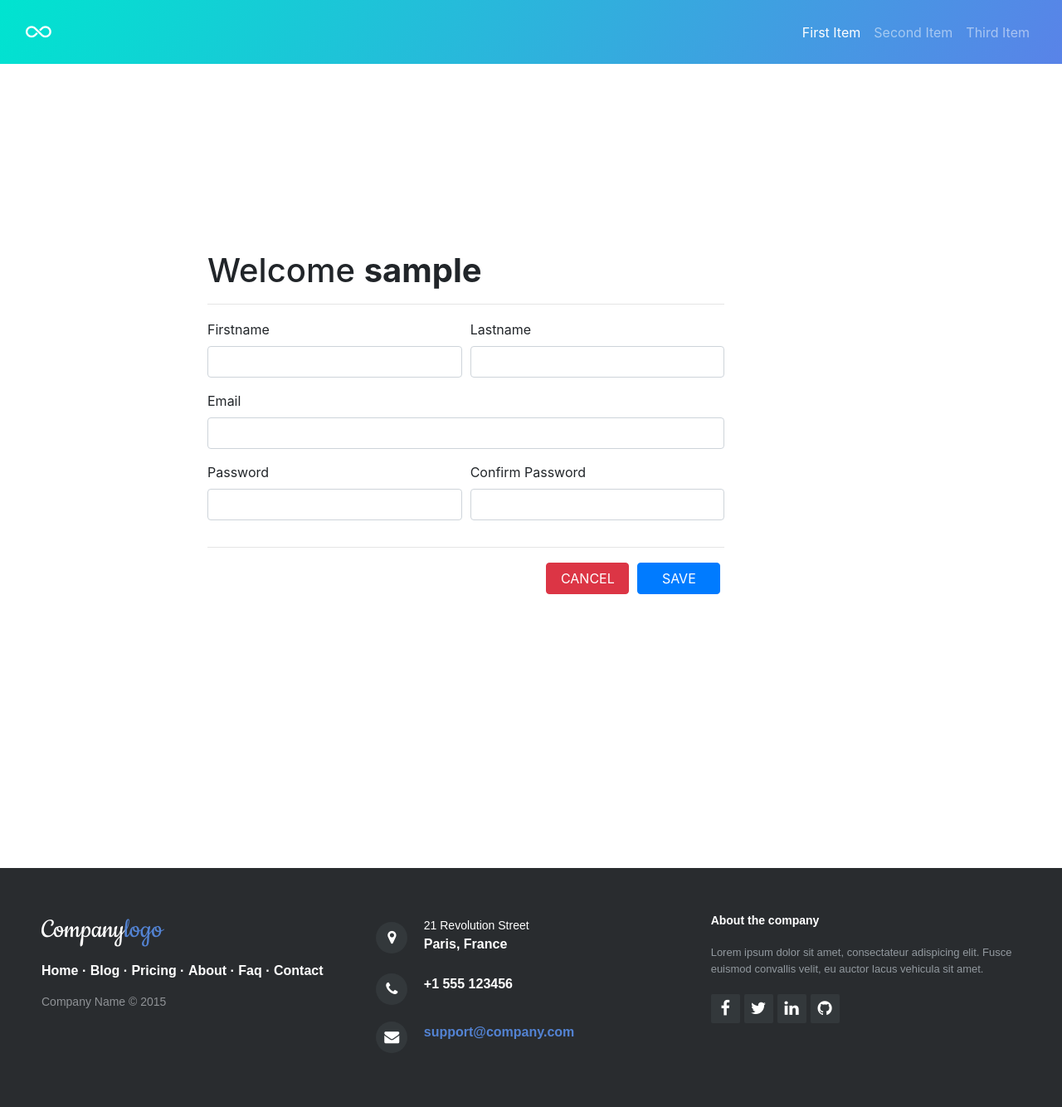
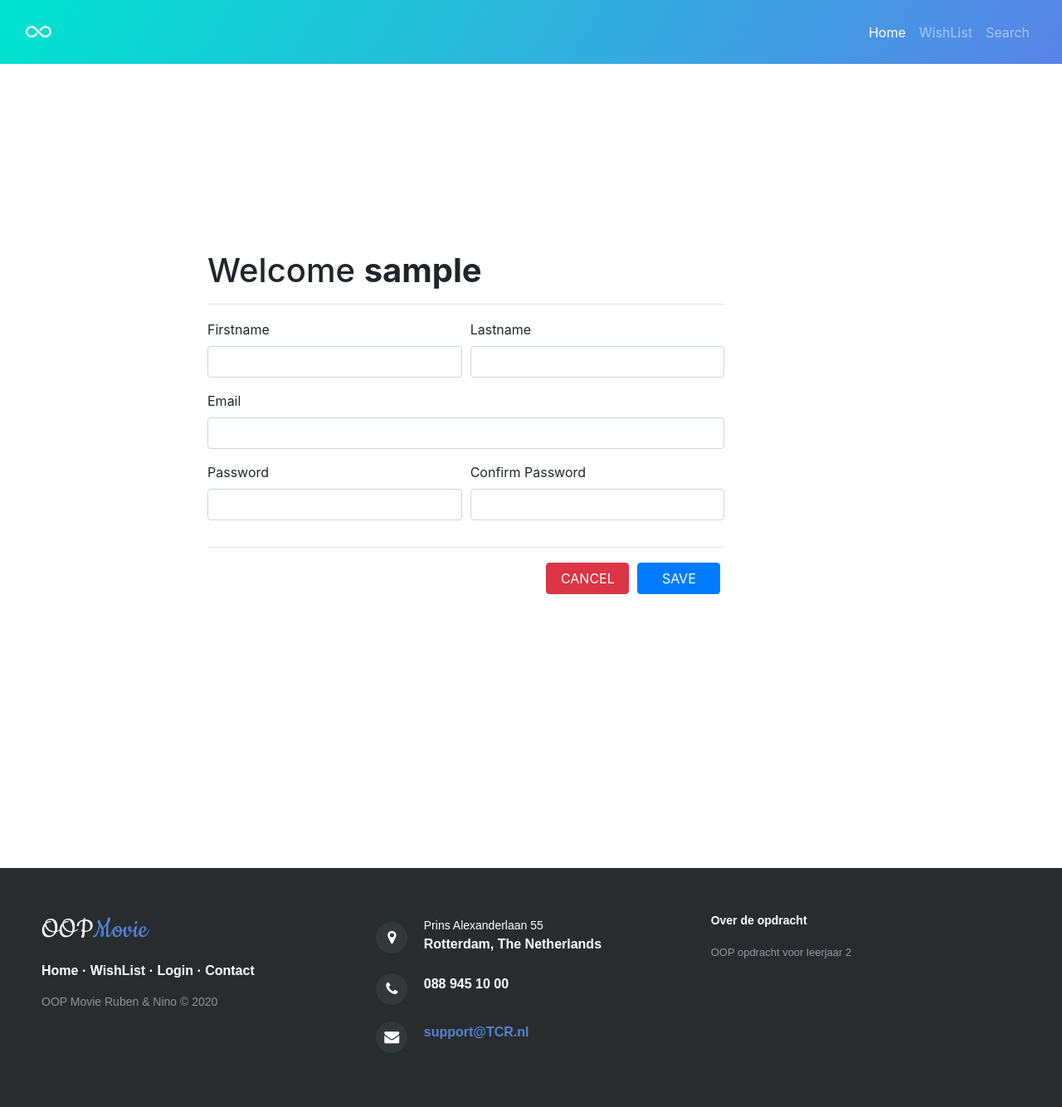
Before and after one commit to RubenCorver/ProjectOOPMovie, a PHP site: page /profile.php in a window 1280 px wide. Shown: the whole page at 83% size. Run offline with PHP 8.4, Linux system fonts and the light colour scheme; the visitor is signed in with stand-in values (Sample User, id 1); some libraries are stand-ins or nearby versions.

Commit message:
Profile update

```diff
--- a/Website/profile.php
+++ b/Website/profile.php
@@ -23,13 +23,13 @@ if(!isset($_SESSION["loggedin"]) || $_SESSION["loggedin"] !== true){
 
 <body>
     <nav class="navbar navbar-dark navbar-expand-md" id="app-navbar">
-        <div class="container-fluid"><a class="navbar-brand" href="index.php"><i class="icon ion-ios-infinite" id="brand-logo"></i></a><button data-toggle="collapse" class="navbar-toggler" data-target="#navcol-1"><span class="sr-only">Toggle navigation</span><span class="navbar-toggler-icon"></span></button>
+        <div class="container-fluid"><a class="navbar-brand" href="#"><i class="icon ion-ios-infinite" id="brand-logo"></i></a><button data-toggle="collapse" class="navbar-toggler" data-target="#navcol-1"><span class="sr-only">Toggle navigation</span><span class="navbar-toggler-icon"></span></button>
             <div
                 class="collapse navbar-collapse" id="navcol-1">
                 <ul class="nav navbar-nav ml-auto">
-                    <li class="nav-item" role="presentation"><a class="nav-link active" href="#">First Item</a></li>
-                    <li class="nav-item" role="presentation"><a class="nav-link" href="#">Second Item</a></li>
-                    <li class="nav-item" role="presentation"><a class="nav-link" href="#">Third Item</a></li>
+                    <li class="nav-item" role="presentation"><a class="nav-link active" href="index.php">Home</a></li>
+                    <li class="nav-item" role="presentation"><a class="nav-link" href="Wishlist.php">WishList</a></li>
+                    <li class="nav-item" role="presentation"><a class="nav-link" href="Search.php">Search</a></li>
                 </ul>
         </div>
         </div>
@@ -78,26 +78,26 @@ if(!isset($_SESSION["loggedin"]) || $_SESSION["loggedin"] !== true){
     <footer>
         <div class="row">
             <div class="col-sm-6 col-md-4 footer-navigation">
-                <h3><a href="#">Company<span>logo </span></a></h3>
-                <p class="links"><a href="#">Home</a><strong> · </strong><a href="#">Blog</a><strong> · </strong><a href="#">Pricing</a><strong> · </strong><a href="#">About</a><strong> · </strong><a href="#">Faq</a><strong> · </strong><a href="#">Contact</a></p>
-                <p class="company-name">Company Name © 2015 </p>
+                <h3><a href="#">OOP<span>Movie </span></a></h3>
+                <p class="links"><a href="index.php">Home</a><strong> · </strong><a href="Wishlist.php">WishList</a><strong> · </strong><a href="Login.php">Login</a><strong> · </strong><a href="#">Contact</a></p>
+                <p
+                    class="company-name">OOP Movie Ruben & Nino © 2020 </p>
             </div>
             <div class="col-sm-6 col-md-4 footer-contacts">
                 <div><span class="fa fa-map-marker footer-contacts-icon"> </span>
-                    <p><span class="new-line-span">21 Revolution Street</span> Paris, France</p>
+                    <p><span class="new-line-span">Prins Alexanderlaan 55</span> Rotterdam, The Netherlands</p>
                 </div>
                 <div><i class="fa fa-phone footer-contacts-icon"></i>
-                    <p class="footer-center-info email text-left"> +1 555 123456</p>
+                    <p class="footer-center-info email text-left"> 088 945 10 00 </p>
                 </div>
                 <div><i class="fa fa-envelope footer-contacts-icon"></i>
-                    <p> <a href="#" target="_blank">support@company.com</a></p>
+                    <p> <a href="#" target="_blank">support@TCR.nl</a></p>
                 </div>
             </div>
             <div class="clearfix"></div>
             <div class="col-md-4 footer-about">
-                <h4>About the company</h4>
-                <p> Lorem ipsum dolor sit amet, consectateur adispicing elit. Fusce euismod convallis velit, eu auctor lacus vehicula sit amet. </p>
-                <div class="social-links social-icons"><a href="#"><i class="fa fa-facebook"></i></a><a href="#"><i class="fa fa-twitter"></i></a><a href="#"><i class="fa fa-linkedin"></i></a><a href="#"><i class="fa fa-github"></i></a></div>
+                <h4>Over de opdracht</h4>
+                <p>OOP opdracht voor leerjaar 2</p>
             </div>
         </div>
     </footer>
```
